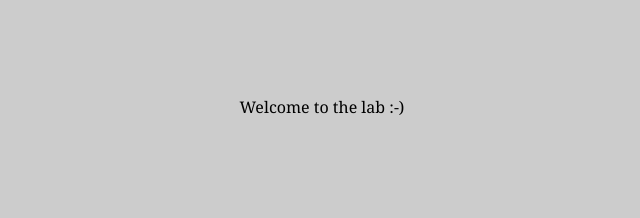
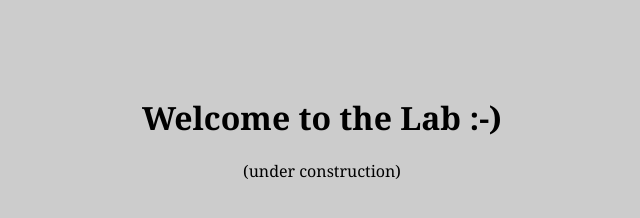
Before and after one commit to wilkinson/q-lab, a website: page public_html/index.html in a window 1280 px wide. Shown: the whole page, without its empty margins (318-958 px from the left). Drawn offline with Linux system fonts and the light colour scheme.

```diff
--- a/public_html/index.html
+++ b/public_html/index.html
@@ -13,8 +13,9 @@
   </head>
   <body>
     <noscript>This page requires JavaScript.</noscript>
+    <h1>Welcome to the Lab :-)</h1>
     <div>
-      Welcome to the lab :-)
+      (under construction)
     </div>
     <script src="./main.js"></script>
   </body>
```
